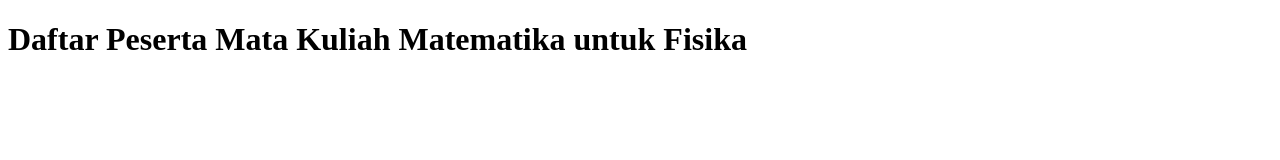
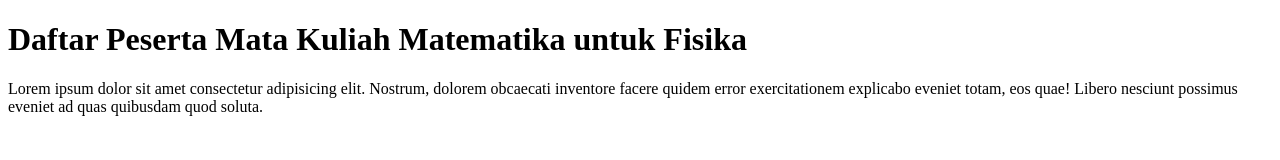
Before and after one commit to didaen/didaen-git-test, a plain HTML site: page index.html in a window 1280 px wide. Drawn offline with Linux system fonts and the light colour scheme.

Commit message:
Menambahkan 1 paragraf pada index.html

```diff
--- a/index.html
+++ b/index.html
@@ -7,5 +7,6 @@
 </head>
 <body>
     <h1>Daftar Peserta Mata Kuliah Matematika untuk Fisika</h1>
+    <p>Lorem ipsum dolor sit amet consectetur adipisicing elit. Nostrum, dolorem obcaecati inventore facere quidem error exercitationem explicabo eveniet totam, eos quae! Libero nesciunt possimus eveniet ad quas quibusdam quod soluta.</p>
 </body>
 </html>
```
